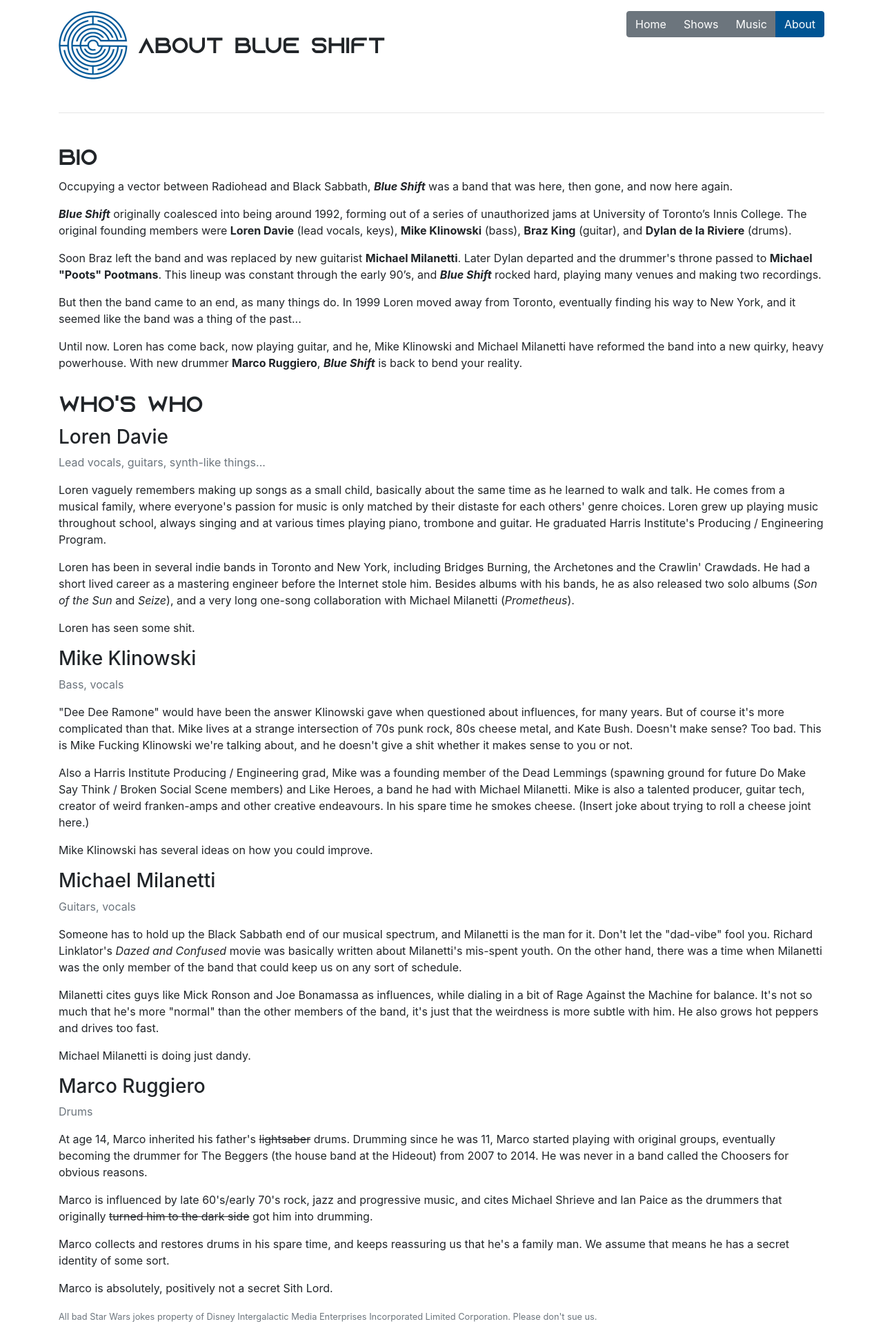
After one commit to LorenDavie/BlueShiftWebsite, a Django app: page /about/ in a window 1280 px wide. The commit adds this page. Shown: the whole page at 69% size. Run offline with Django 3.2, Linux system fonts and the light colour scheme; some libraries are stand-ins or nearby versions.

Commit message:
A lot of baseline structure.
Signed-off-by: Loren Davie <code@axilent.com>

```diff
--- a/blueweb/static/css/style.css
+++ b/blueweb/static/css/style.css
@@ -20,3 +20,7 @@ h2 {
     background-color: #005493;
     border-color: #005493;
 }
+
+a {
+    color: #005493;
+}
--- /dev/null
+++ b/blueweb/templates/about.html
@@ -0,0 +1,47 @@
+{% extends "secondary.html" %}
+
+{% block page-title %}About Blue Shift{% endblock page-title %}
+
+{% block content %}
+<div class="row">
+    <div class="col">
+        <h2>Bio</h2>
+        <p>Occupying a vector between Radiohead and Black Sabbath, <strong><em>Blue Shift</em></strong> was a band that was here, then gone, and now here again.</p>
+
+        <p><strong><em>Blue Shift</em></strong> originally coalesced into being around 1992, forming out of a series of unauthorized jams at University of Toronto’s Innis College.  The original founding members were <strong>Loren Davie</strong> (lead vocals, keys), <strong>Mike Klinowski</strong> (bass), <strong>Braz King</strong> (guitar), and <strong>Dylan de la Riviere</strong> (drums).</p>
+
+        <p>Soon Braz left the band and was replaced by new guitarist <strong>Michael Milanetti</strong>.  Later Dylan departed and the drummer's throne passed to <strong>Michael "Poots" Pootmans</strong>. This lineup was constant through the early 90’s, and <strong><em>Blue Shift</em></strong> rocked hard, playing many venues and making two recordings.</p>
+
+        <p>But then the band came to an end, as many things do.  In 1999 Loren moved away from Toronto, eventually finding his way to New York, and it seemed like the band was a thing of the past...</p>
+
+        <p>Until now.  Loren has come back, now playing guitar, and he, Mike Klinowski and Michael Milanetti have reformed the band into a new quirky, heavy powerhouse. With new drummer <strong>Marco Ruggiero</strong>, <strong><em>Blue Shift</em></strong> is back to bend your reality.</p>
+    </div>
+</div>
+<div class="row mt-3">
+    <div class="col">
+        <h2>Who's Who</h2>
+        <h3>Loren Davie</h3>
+        <p class="text-muted">Lead vocals, guitars, synth-like things...</p>
+        <p>Loren vaguely remembers making up songs as a small child, basically about the same time as he learned to walk and talk. He comes from a musical family, where everyone's passion for music is only matched by their distaste for each others' genre choices. Loren grew up playing music throughout school, always singing and at various times playing piano, trombone and guitar. He graduated Harris Institute's Producing / Engineering Program.</p>
+        <p>Loren has been in several indie bands in Toronto and New York, including Bridges Burning, the Archetones and the Crawlin' Crawdads. He had a short lived career as a mastering engineer before the Internet stole him. Besides albums with his bands, he as also released two solo albums (<em>Son of the Sun</em> and <em>Seize</em>), and a very long one-song collaboration with Michael Milanetti (<em>Prometheus</em>).</p>
+        <p>Loren has seen some shit.</p>
+        <h3>Mike Klinowski</h3>
+        <p class="text-muted">Bass, vocals</p>
+        <p>"Dee Dee Ramone" would have been the answer Klinowski gave when questioned about influences, for many years. But of course it's more complicated than that. Mike lives at a strange intersection of 70s punk rock, 80s cheese metal, and Kate Bush.  Doesn't make sense? Too bad. This is Mike Fucking Klinowski we're talking about, and he doesn't give a shit whether it makes sense to you or not.</p>
+        <p>Also a Harris Institute Producing / Engineering grad, Mike was a founding member of the Dead Lemmings (spawning ground for future Do Make Say Think / Broken Social Scene members) and Like Heroes, a band he had with Michael Milanetti. Mike is also a talented producer, guitar tech, creator of weird franken-amps and other creative endeavours.  In his spare time he smokes cheese.  (Insert joke about trying to roll a cheese joint here.)</p>
+        <p>Mike Klinowski has several ideas on how you could improve.</p>
+        <h3>Michael Milanetti</h3>
+        <p class="text-muted">Guitars, vocals</p>
+        <p>Someone has to hold up the Black Sabbath end of our musical spectrum, and Milanetti is the man for it. Don't let the "dad-vibe" fool you. Richard Linklator's <em>Dazed and Confused</em> movie was basically written about Milanetti's mis-spent youth. On the other hand, there was a time when Milanetti was the only member of the band that could keep us on any sort of schedule.</p>
+        <p>Milanetti cites guys like Mick Ronson and Joe Bonamassa as influences, while dialing in a bit of Rage Against the Machine for balance. It's not so much that he's more "normal" than the other members of the band, it's just that the weirdness is more subtle with him. He also grows hot peppers and drives too fast.</p>
+        <p>Michael Milanetti is doing just dandy.</p>
+        <h3>Marco Ruggiero</h3>
+        <p class="text-muted">Drums</p>
+        <p>At age 14, Marco inherited his father's <strike>lightsaber</strike> drums. Drumming since he was 11, Marco started playing with original groups, eventually becoming the drummer for The Beggers (the house band at the Hideout) from 2007 to 2014. He was never in a band called the Choosers for obvious reasons.</p>
+        <p>Marco is influenced by late 60's/early 70's rock, jazz and progressive music, and cites Michael Shrieve and Ian Paice as the drummers that originally <strike>turned him to the dark side</strike> got him into drumming.</p>
+        <p>Marco collects and restores drums in his spare time, and keeps reassuring us that he's a family man. We assume that means he has a secret identity of some sort.</p>
+        <p>Marco is absolutely, positively not a secret Sith Lord.</p>
+        <p><small class="text-muted">All bad Star Wars jokes property of Disney Intergalactic Media Enterprises Incorporated Limited Corporation. Please don't sue us.</small></p>
+    </div>
+</div>
+{% endblock content %}
--- a/blueweb/templates/secondary.html
+++ b/blueweb/templates/secondary.html
@@ -22,7 +22,7 @@
         <div class="row mt-3">
             <div class="col">
                 <div class="btn-group float-right" role="group">
-                  <a href="/" class="btn btn-secondary">News</a>
+                  <a href="/" class="btn btn-secondary">Home</a>
                   <a href="/shows/" class="btn {% ifequal location 'shows' %}btn-primary{% else %}btn-secondary{% endifequal %}">Shows</a>
                   <a href="/music/" class="btn {% ifequal location 'music' %}btn-primary{% else %}btn-secondary{% endifequal %}">Music</a>
                   <a href="/about/" class="btn {% ifequal location 'about' %}btn-primary{% else %}btn-secondary{% endifequal %}">About</a>
@@ -31,6 +31,7 @@
                 <hr class="mt-5 mb-5"/>
             </div>
         </div>
+        {% block content %}
         <div class="row">
             <div class="col">
                 <div class="media">
@@ -42,6 +43,7 @@
                 </div>
             </div>
         </div>
+        {% endblock content %}
     </div>
 
     <!-- Optional JavaScript -->
--- a/blueweb/urls.py
+++ b/blueweb/urls.py
@@ -18,8 +18,11 @@ from django.urls import path
 from blueweb import views
 
 urlpatterns = [
-    #path('admin/', admin.site.urls),
+    path('admin/', admin.site.urls),
     path('', views.home),
     path('quote/', views.quote),
     path('shows/', views.shows),
+    path('music/', views.music),
+    path('about/', views.about),
+    path('blog/<int:post_id>/<slug:post_slug>/', views.post),
 ]
--- a/blueweb/views.py
+++ b/blueweb/views.py
@@ -4,12 +4,14 @@ Views for blue web.
 from django.shortcuts import render
 from django.http import HttpResponse
 from blueweb import quotes
+from blueweb.models import BlogPost, Release, Show
 
 def home(request):
     """
     Home page.
     """
-    return render(request, 'home.html', context={})
+    posts = BlogPost.objects.all()
+    return render(request, 'home.html', context={'posts':posts})
 
 def quote(request):
     """
@@ -21,4 +23,25 @@ def shows(request):
     """
     Show calendar.
     """
-    return render(request, 'shows.html', context={'location':'shows'})
+    shows = Show.objects.all()
+    return render(request, 'shows.html', context={'location':'shows', 'shows':shows})
+
+def music(request):
+    """
+    Music for sale or download.
+    """
+    releases = Release.objects.all()
+    return render(request, 'music.html', context={'location':'music', 'releases':releases})
+
+def about(request):
+    """
+    About page.
+    """
+    return render(request, 'about.html', context={'location':'about'})
+
+def post(request, post_id, post_slug):
+    """
+    An individual post.
+    """
+    post = BlogPost.objects.get(pk=post_id)
+    return render(request, 'post.html', context={'post':post})
```
Also changed, not shown: blueweb/admin.py (added, +12 -0 lines), blueweb/models.py (added, +80 -0 lines), blueweb/templates/home.html (+8 -5 lines), blueweb/templates/music.html (added, +23 -0 lines), blueweb/templates/post.html (added, +12 -0 lines), blueweb/templates/shows.html (+15 -0 lines), blueweb/migrations/0001_initial.py (added), blueweb/migrations/__init__.py (added).
